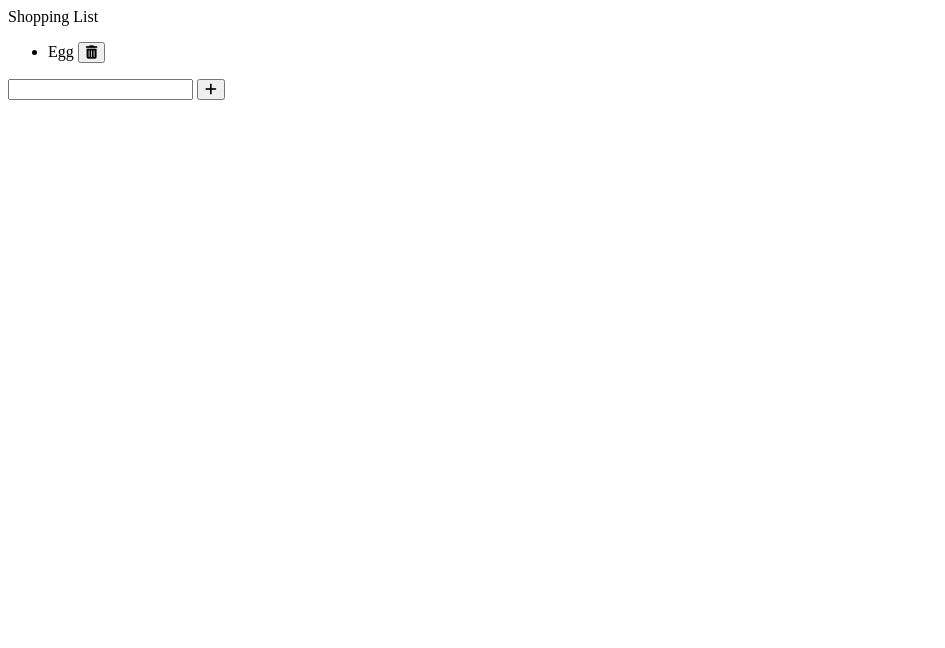
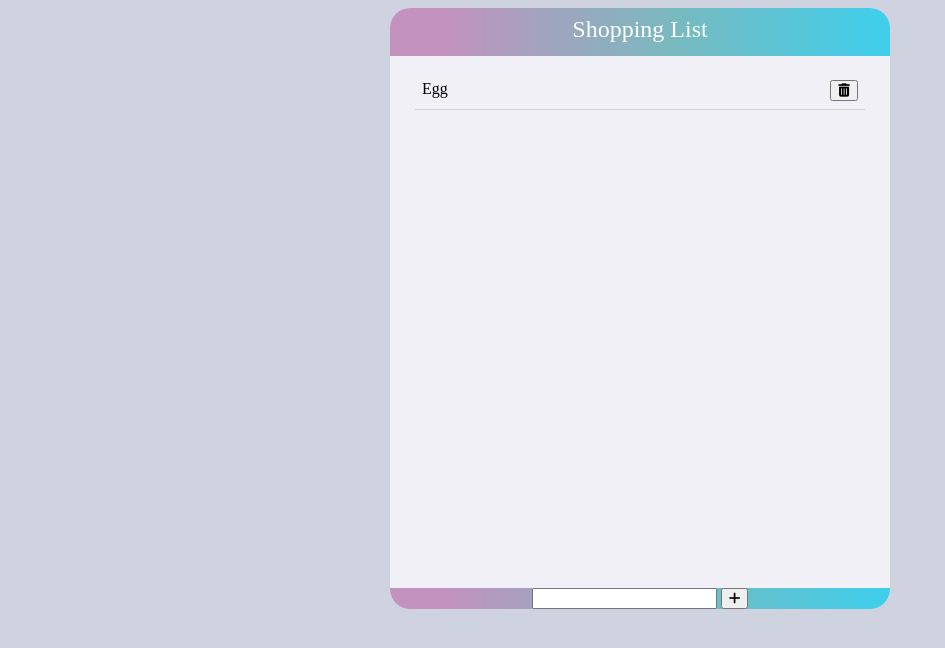
Before and after one commit to ombreman/TIL_2021, a plain HTML site: page Javascript/mini_shoppingmall/index.html in a window 1280 px wide. Shown: the whole page, without its empty margins (0-945 px from the left). Drawn offline with Linux system fonts and the light colour scheme.

Commit message:
feat mini shoppingmall prototype

```diff
--- a/Javascript/mini_shoppingmall/index.html
+++ b/Javascript/mini_shoppingmall/index.html
@@ -23,13 +23,15 @@
               <i class="fas fa-trash-alt"></i>
             </button>
           </div>
+          <div class="item__divider"></div>
         </li>
       </ul>
-      <footer class="footer"></footer>
-      <input type="text" class="footer__input" />
-      <button class="footer__button">
-        <i class="fas fa-plus"></i>
-      </button>
+      <footer class="footer">
+        <input type="text" class="footer__input" />
+        <button class="footer__button">
+          <i class="fas fa-plus"></i>
+        </button>
+      </footer>
     </section>
   </body>
 </html>
--- a/Javascript/mini_shoppingmall/style.css
+++ b/Javascript/mini_shoppingmall/style.css
@@ -0,0 +1,61 @@
+* {
+  box-sizing: border-box;
+}
+
+ul {
+  padding: 0;
+}
+body {
+  background-color: #ced3df;
+  text-align: center;
+}
+
+.list {
+  width: 500px;
+  margin: auto;
+  background-color: #f1f0f7;
+  border-radius: 20px;
+}
+
+.header {
+  color: white;
+  height: 48px;
+  padding: 8px;
+  font-size: 24px;
+  background: rgb(195, 146, 191);
+  background: linear-gradient(
+    90deg,
+    rgba(195, 146, 191, 1) 11%,
+    rgba(120, 185, 191, 1) 57%,
+    rgba(62, 207, 236, 1) 100%
+  );
+  border-radius: 20px 20px 0px 0px;
+}
+.items {
+  height: 500px;
+  overflow-y: auto;
+}
+
+.item {
+  display: flex;
+  justify-content: space-between;
+  padding: 8px 32px;
+}
+
+.item__divider {
+  width: 90%;
+  height: 1px;
+  background-color: lightgray;
+  margin: auto;
+}
+
+.footer {
+  background: rgb(195, 146, 191);
+  background: linear-gradient(
+    90deg,
+    rgba(195, 146, 191, 1) 11%,
+    rgba(120, 185, 191, 1) 57%,
+    rgba(62, 207, 236, 1) 100%
+  );
+  border-radius: 0px 0px 20px 20px;
+}
```
